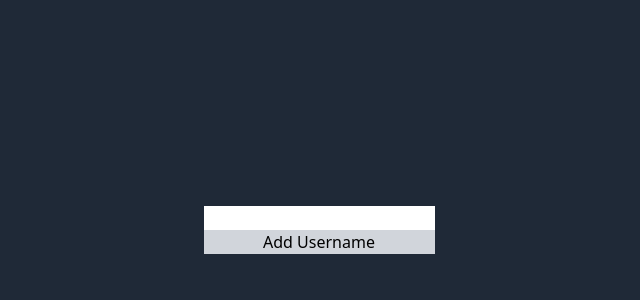
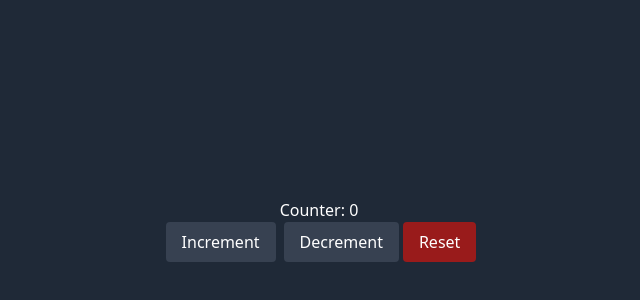
Before and after one commit to okcl/ReactDevelhope, a React (Create React App) app: page / in a window 1280 px wide. Shown: the part 170-470 px from the top of the page, without its empty margins (321-961 px from the left). Built offline with nearby package versions, Linux system fonts and the light colour scheme.

Commit message:
counter with custom hook

```diff
--- a/src/App.jsx
+++ b/src/App.jsx
@@ -1,11 +1,11 @@
 import React from 'react';
 import './index.css'
-import GithubUserList from './GithubUserList';
+import HookCounter from './HookCounter';
 
 function App() {
     return (
       <div className="bg-gray-800 min-h-screen flex flex-col items-center justify-center text-black text-center">
-        <GithubUserList />
+        <HookCounter />
       </div>
     )
 }
--- a/src/GithubUser.jsx
+++ /dev/null
@@ -1,21 +0,0 @@
-import { useEffect, useState } from "react"
-
-function GithubUser({ username }){
-    const [data, setData] = useState(null)
-
-    useEffect(() => {
-        fetch(`https://api.github.com/users/${username}`)
-            .then(response => { return response.json() })
-            .then(json => {
-                setData(json)
-            })
-    }, [username])
-
-    return(
-        <div className="text-white">
-            {data && <h1>{data.name}</h1>}
-        </div>
-    )
-}
-
-export default GithubUser
--- a/src/GithubUserList.jsx
+++ /dev/null
@@ -1,33 +0,0 @@
-import { useState } from "react";
-import GithubUser from "./GithubUser";
-
-//has to be a valid username!!
-
-function GithubUserList(){
-    const [inputText, setInputText] = useState("");
-    const [usernames, setUsernames] = useState([]);
-
-    const handleInputChange =(e) => {
-        setInputText(e.target.value);
-    }
-
-    const addText = () => {
-        if (inputText !== "") {
-            setUsernames((prevArray) => [...prevArray, inputText]);
-            setInputText("");
-        }
-    };
-
-    return(
-        <div className="flex flex-col">
-            <input type="text" value={inputText} onChange={handleInputChange} />
-            <button onClick={addText} className="bg-gray-300">Add Username</button>
-            <ul className="text-white">
-                {usernames.map((text, index) => (
-                    <li key={index}><GithubUser username={text} /></li>
-                ))}
-            </ul>
-        </div>
-    )
-}
-export default GithubUserList
--- /dev/null
+++ b/src/HookCounter.jsx
@@ -0,0 +1,40 @@
+import React, { useState } from "react";
+
+function useCounter( initialValue = 0) {
+    const [counter, setCounter] = useState(initialValue)
+
+    function handleCounterIncrement(){
+        setCounter((c) => c + 1)
+    }
+
+    function handleCounterDecrement(){
+        setCounter((c) => c - 1)
+    }
+
+    function handleCounterReset(){
+        setCounter(initialValue)
+    }
+
+    return {
+        counter: counter,
+        onIncrement: handleCounterIncrement,
+        onDecrement: handleCounterDecrement,
+        onReset: handleCounterReset
+    }
+}
+
+function HookCounter({ initialValue = 0}) {
+
+    const {counter, onIncrement, onDecrement, onReset} = useCounter()
+
+    return (
+        <div className="text-white">
+            <h2>Counter: {counter}</h2>
+            <button className="bg-gray-700 hover:bg-gray-600 text-white rounded py-2 mx-1 px-4 border-none" onClick={onIncrement}>Increment </button>
+            <button className="bg-gray-700 hover:bg-gray-600 text-white rounded py-2 mx-1 px-4 border-none" onClick={onDecrement}>Decrement </button>
+            <button className="bg-red-800 hover:bg-red-700 text-white rounded py-2 px-4 border-none" onClick={onReset}>Reset</button>
+        </div>
+    )
+}
+
+export default HookCounter
```
